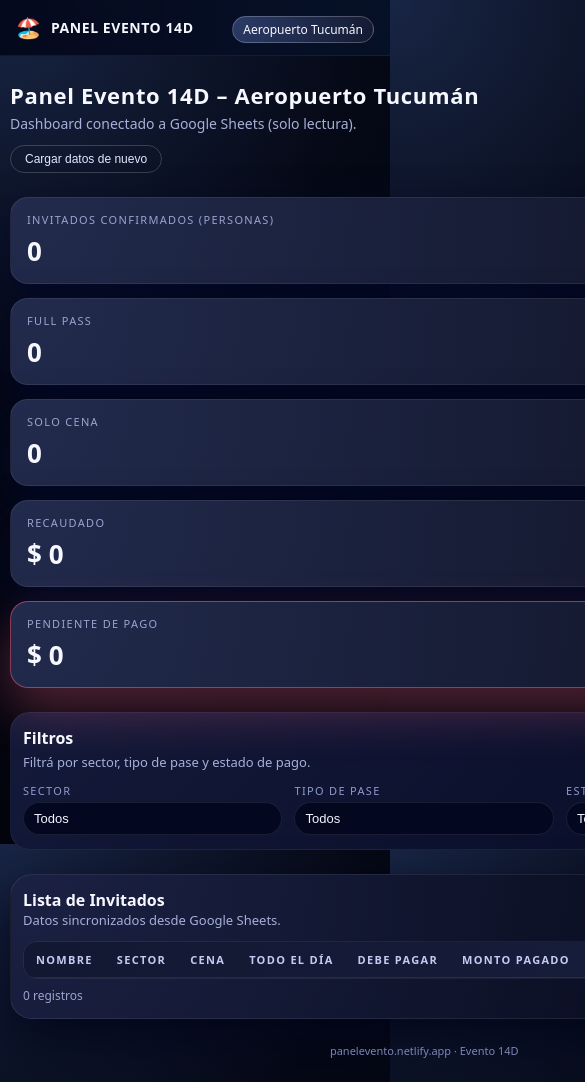
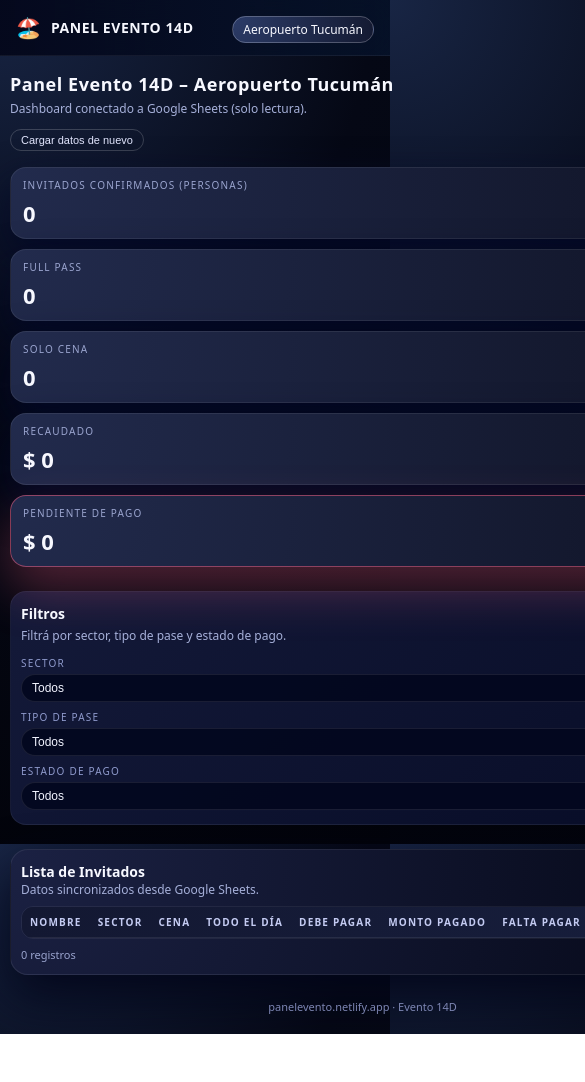
Before and after one commit to azafe/PanelAdminEvento, a plain HTML site: page index.html in a window 390 px wide. Shown: the top 1082 px of the page, 585 px wide, since content can reach past the window. After the commit the page ends 1034 px from the top, so only its background shows below. Drawn offline with Linux system fonts and the light colour scheme; no server answers.

Commit message:
more responsive

```diff
--- a/style.css
+++ b/style.css
@@ -271,22 +271,113 @@ tbody td:nth-child(7) {
   text-align: center;
 }
 
-/* ===== RESPONSIVE ===== */
+/* ===== RESPONSIVE MOBILE ===== */
 @media (max-width: 768px) {
   .dashboard {
-    padding: 80px 10px 24px;
+    padding: 72px 10px 20px;
   }
 
+  .heading {
+    margin-bottom: 16px;
+  }
+
+  .heading h1 {
+    font-size: 18px;
+  }
+
+  .heading p {
+    font-size: 12px;
+  }
+
+  .ghost-button {
+    font-size: 11px;
+    padding: 4px 10px;
+  }
+
+  /* KPI cards: 1 por fila, más compactos */
   .kpi-grid {
     grid-template-columns: 1fr;
+    gap: 10px;
   }
 
-  .filters-card,
+  .kpi-card {
+    padding: 10px 12px;
+    border-radius: 16px;
+  }
+
+  .kpi-label {
+    font-size: 10px;
+  }
+
+  .kpi-value {
+    font-size: 22px;
+  }
+
+  /* Filtros */
+  .filters-card {
+    padding: 12px 10px 14px;
+    border-radius: 16px;
+  }
+
+  .filters-header h2 {
+    font-size: 14px;
+  }
+
+  .filters-header p {
+    font-size: 12px;
+  }
+
+  .filters-grid {
+    grid-template-columns: 1fr;
+    gap: 8px;
+  }
+
+  .filter-group label {
+    font-size: 10px;
+  }
+
+  .filter-group select {
+    font-size: 12px;
+    padding: 6px 10px;
+  }
+
+  /* Tabla */
   .table-card {
-    padding: 14px 12px;
+    padding: 12px 10px;
+    border-radius: 18px;
+  }
+
+  .table-header h2 {
+    font-size: 14px;
+  }
+
+  .table-header p {
+    font-size: 12px;
   }
 
   .table-wrapper {
-    border-radius: 14px;
+    margin-top: 8px;
+    border-radius: 12px;
+  }
+
+  table {
+    min-width: 600px;      /* para que no se deforme */
+  }
+
+  thead th {
+    padding: 8px 8px;
+    font-size: 10px;
+  }
+
+  tbody td {
+    padding: 6px 8px;
+    font-size: 12px;
+  }
+
+  .table-footer {
+    font-size: 11px;
+    flex-direction: column;
+    align-items: flex-start;
+    gap: 2px;
   }
 }
```
